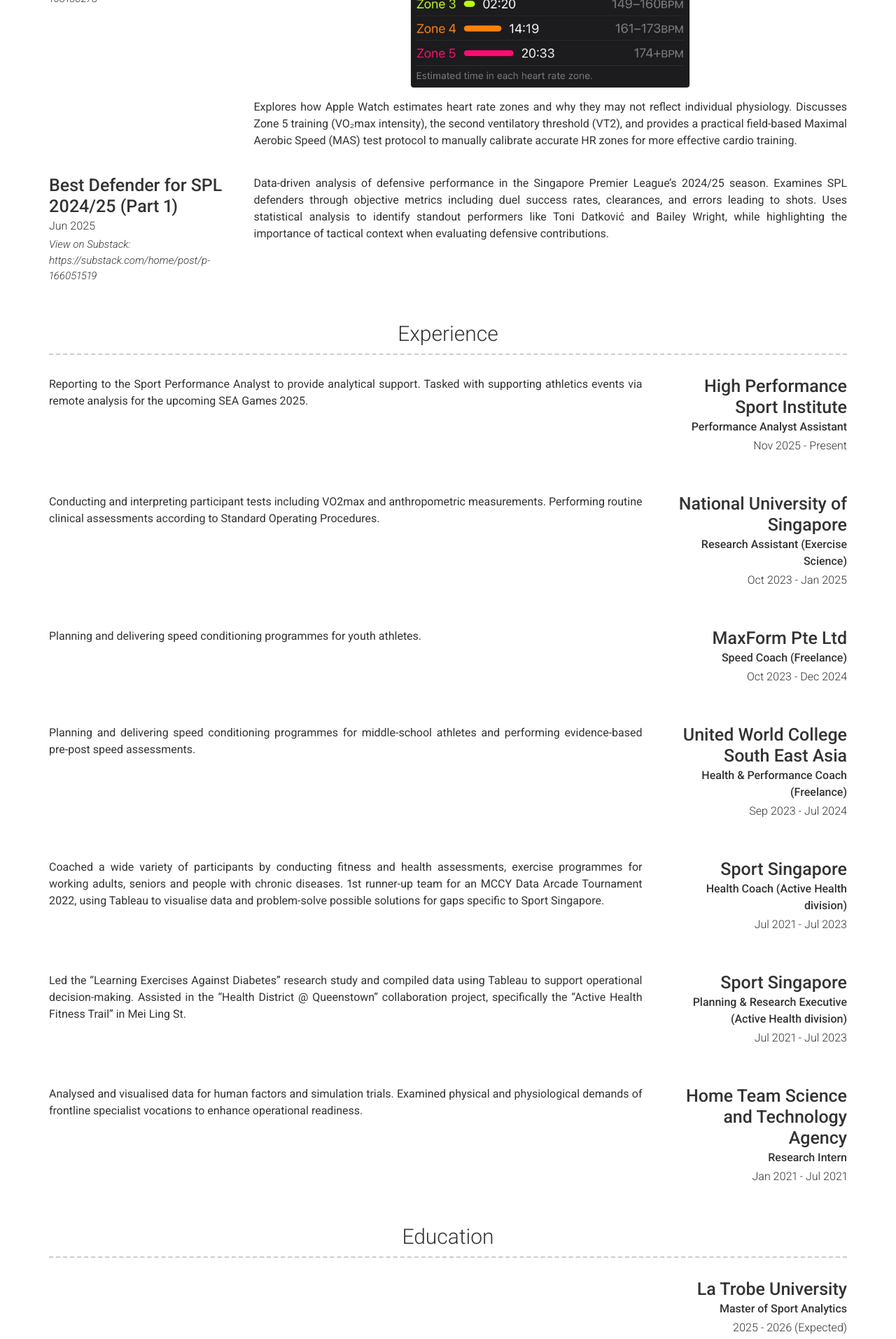
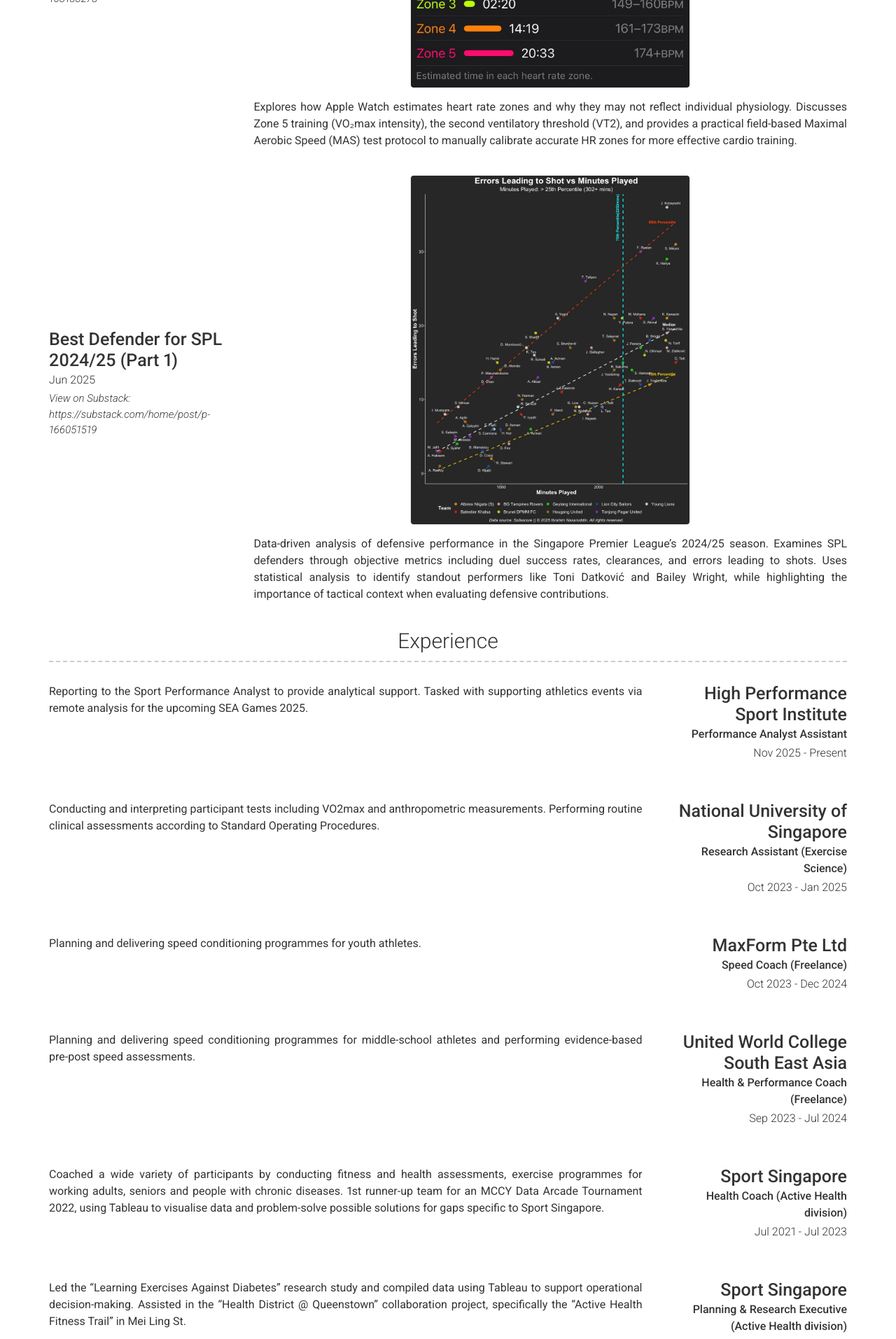
Before and after one commit to ibrahim-nasaruddin/ibrahim-nasaruddin.github.io, a Jekyll site: the page built from index.md, in a window 1280 px wide. Shown: the part 1638-3551 px from the top of the page at 70% size. Built offline with Jekyll 4.4.1, drawn with Linux system fonts in a browser that asks for light colours; nearby versions of some CDN libraries.

Commit message:
Update _config.yml with image for analysis description
Add image to description of SPL defenders analysis.

```diff
--- a/_config.yml
+++ b/_config.yml
@@ -79,6 +79,7 @@ content:
       link: https://substack.com/home/post/p-166051519
       link_text: "View on Substack: https://substack.com/home/post/p-166051519"
       description: |
+        <img src="images/SPL_Defenders_article.jpg" alt="Errors leading to Shot vs Minutes Played" style="width: 400px; display: block; margin: 0 auto 15px auto; border-radius: 5px; border: 1px solid #eee;">
         Data-driven analysis of defensive performance in the Singapore Premier League's 2024/25 season. Examines SPL defenders through objective metrics including duel success rates, clearances, and errors leading to shots. Uses statistical analysis to identify standout performers like Toni Datković and Bailey Wright, while highlighting the importance of tactical context when evaluating defensive contributions.
 
   - title: Experience
```
